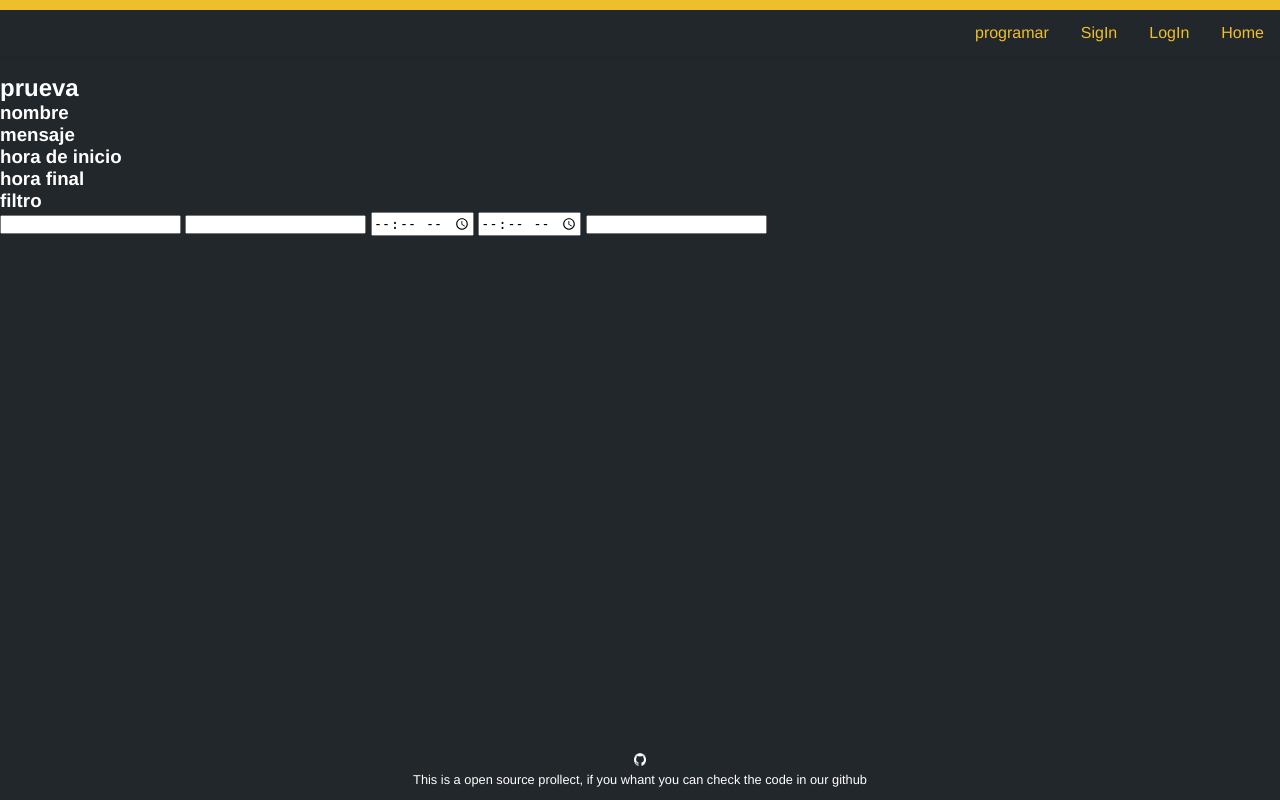
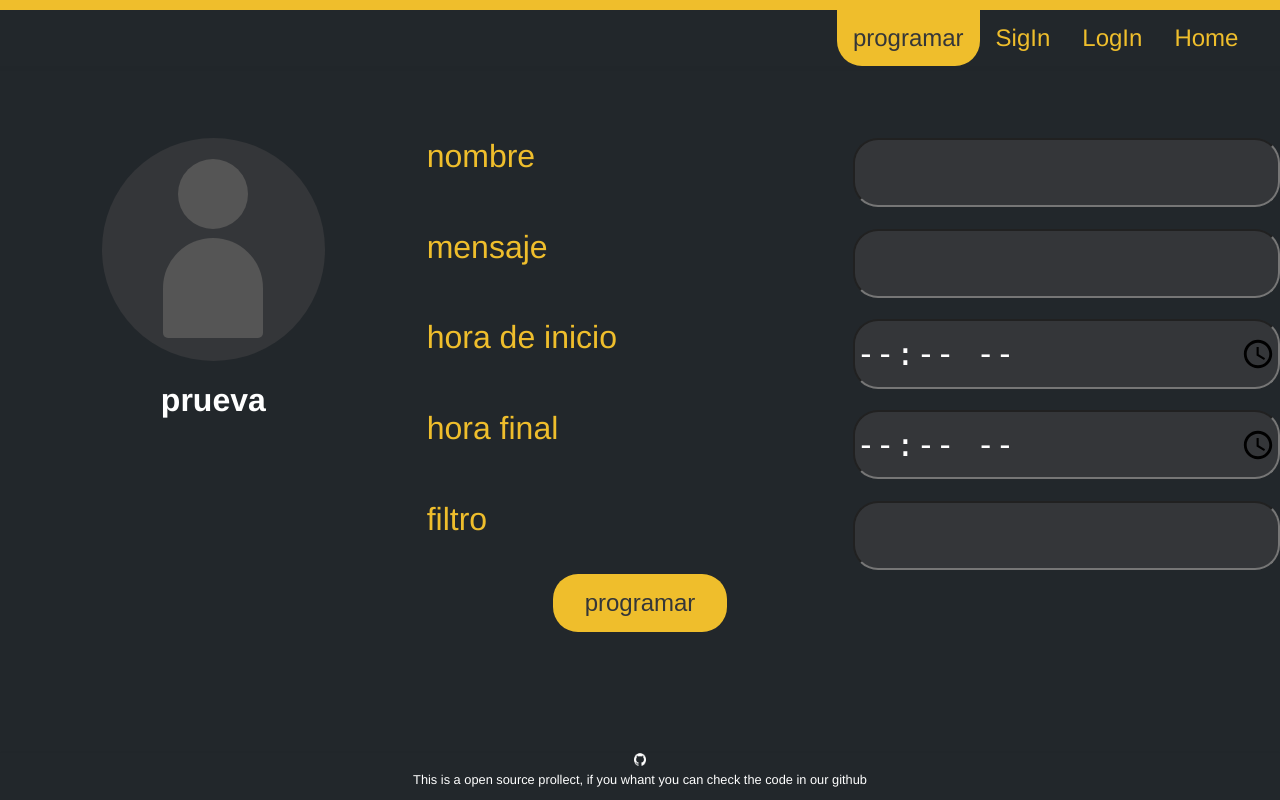
Before and after one commit to augusto539/Back-Bot, a Flask app: page /program in a window 1280 px wide. Run offline with Flask 2, Linux system fonts and the light colour scheme.

Commit message:
changes in layout and program

```diff
--- a/app.py
+++ b/app.py
@@ -6,7 +6,8 @@
 
 @app.route('/')
 def landing():
-   return render_template('landing.html')
+   landing = "active"
+   return render_template('landing.html', landing=landing)
 
 @app.route('/logIn')
 def logIn():
@@ -17,8 +18,9 @@
    return ('SigIn')
 
 @app.route('/program')
-def programar():
-   return render_template('program.html')
+def program():
+   program = "active"
+   return render_template('program.html', program=program)
 
 
 if __name__ == "__main__":
--- a/static/css/Style.css
+++ b/static/css/Style.css
@@ -8,16 +8,56 @@
     color: white;
 
     font-family: Helvetica, sans-serif;
+
+    height: 100%;
+}
+
+body{
+    height: 100%;
+    width: auto;
+}
+
+button{
+    background-color: #efbe2c;
+    color: #343639;
+    border: none;
+    outline: none;
+
+    padding: 15px 32px;
+    margin: 4px 2px;
+    font-size: 1.5rem;
+
+    text-align: center;
+    text-decoration: none;
+
+    display: inline-block;
+    cursor: pointer;
+    border-radius: 25px;
+}
+
+button:hover{
+    background-color: #343639;
+    color: #efbe2c;
+}
+
+button:active{
+    background-color: #efbe2c;
+    color: #343639;
 }
 
 .nav_var{
     box-shadow: 0px 5px 0px 0px #00000005;
     grid-template-columns: 10% repeat(3, 1fr) 10%;
+
+    font-size: 1.5rem;
 }
 
 ul {
     list-style-type: none;
     overflow: hidden;
+
+
+    padding-right: 2%;
 }
 
 li {
@@ -37,6 +77,11 @@
 }
 
 li a:hover{
+    background-color: #efbe2c;
+    color: #343639;
+}
+
+.active {
     background-color: #efbe2c;
     color: #343639;
 }
@@ -121,24 +166,122 @@
     padding-bottom: 10%;
 }
 
-.main_card button{
-    background-color: #efbe2c;
-    color: #343639;
-    border: none;
 
-    padding: 15px 32px;
-    margin: 4px 2px;
-    font-size: 1.5rem;
 
+
+
+.program{
+    display: grid;
+    grid-template-columns: repeat(3, 1fr);
+    grid-template-rows: 10% 60% 20% 10%;
+
+    height: 90%;
+}
+
+.contact_card{
+    grid-column: 1;
+    grid-row: 2/4;
+}
+
+.tags{
+    grid-column: 2;
+}
+
+.imput{
+    grid-column: 3;
+}
+
+
+.contact_card .empty{
+    grid-column: 2;
+}
+
+.circle {
+    height: 180px;
+    width: 180px;
+    background-color: #343639;
+    border-radius: 50%;
+
+    margin-left: auto;
+    margin-right: auto;
+
+    padding: 5%;
+}
+.head {
+    height: 70px;
+    width: 70px;
+    background-color: #555;
+    border-radius: 50%;
+
+    margin-bottom: 5%;
+
+    margin-left: auto;
+    margin-right: auto;
+}
+
+.body{
+    height: 100px;
+    width: 100px;
+    background-color: #555;
+
+    border-top-left-radius: 50%;
+    border-top-right-radius: 50%;
+
+    border-bottom-left-radius: 5%;
+    border-bottom-right-radius: 5%;
+
+    margin-left: auto;
+    margin-right: auto;
+}
+
+.contact_card h1{
     text-align: center;
-    text-decoration: none;
+    margin-top: 5%;
+}
 
-    display: inline-block;
-    cursor: pointer;
+
+.tags, .imput{
+    display: grid;
+    grid-template-rows: repeat(5, 1fr);
+    grid-row-gap: 5%;
+    grid-row: 2;
+}
+
+.program .buttom{
+    grid-column: 2;
+    grid-row: 3;
+
+    margin-left: auto;
+    margin-right: auto;
+}
+
+
+.tags .name, .imput .name{
+    grid-row: 1;
+}
+.tags .message, .imput .message{
+    grid-row: 2;
+}
+.tags .start_time, .imput .start_time{
+    grid-row: 3;
+}
+.tags .end_time, .imput .end_time{
+    grid-row: 4;
+}
+.tags .filter, .imput .filter{
+    grid-row: 5;
+}
+
+.tags p{
+    color: #efbe2c;
+    font-size: 2rem;
+}
+
+.imput input{
+    background-color: #343639;
+    color: white;
+    font-size: 2rem;
+
+    outline: none;
     border-radius: 25px;
 }
-
-.main_card button:hover{
-    background-color: #343639;
-    color: #efbe2c;
-}
--- a/templates/landing.html
+++ b/templates/landing.html
@@ -7,7 +7,7 @@
             <img src="static\img\robot 1 fondo oscuro.png" alt="">
             <p class="name"> Black Bot </p>
             <p> I'm a app for automatize your WhatsAppWeb </p>
-            <button> Get started! </button>
+            <a href="program"><button> Get started! </button></a>
         </div>
     </div>
 
--- a/templates/layout.html
+++ b/templates/layout.html
@@ -15,10 +15,10 @@
     <div class="nav_var">
         <div class="upper_nav"></div>
         <ul>
-            <li><a href="">Home</a></li>
-            <li><a href="">LogIn</a></li>
-            <li><a href="">SigIn</a></li>
-            <li><a href="/program">programar</a></li>
+            <li><a href="/" class={{landing}}>Home</a></li>
+            <li><a href="" class="">LogIn</a></li>
+            <li><a href="" class="">SigIn</a></li>
+            <li><a href="program" class={{program}}>programar</a></li>
         </ul>
     </div>
 
--- a/templates/program.html
+++ b/templates/program.html
@@ -4,27 +4,31 @@
 
     <div class="program">
         <div class="contact_card">
-            <img src="" alt="">
-            <h2> prueva </h2>
+            <div class="empty">
+                <div class="circle">
+                    <div class="head"></div>
+                    <div class="body"></div>
+                </div>
+            </div>
+            <h1> prueva </h1>
+        </div>
+        <div class="tags">
+            <p class="name"> nombre </p>
+            <p class="message"> mensaje </p>
+            <p class="start_time"> hora de inicio </p>
+            <p class="end_time"> hora final </p>
+            <p class="filter"> filtro </p>
+        </div>
+        <div class="imput">
+            <input type="text" class="name" required>
+            <input type="text" class="message" required>
+            <input type="time" class="start_time" id="appt" name="appt" min="00:00" max="23:59" required>
+            <input type="time" class="end_time" id="appt" name="appt" min="00:00" max="23:59" required>
+            <input type="text" class="filter" required>
+        </div>
+        <div class="buttom">
+            <button> programar </button>
         </div>
     </div>
 
-    <div class="data">
-        <div class="tags">
-            <h3> nombre </h3>
-            <h3> mensaje </h3>
-            <h3> hora de inicio </h3>
-            <h3> hora final </h3>
-            <h3> filtro </h3>
-        </div>
-        <div class="imput">
-            <input type="text" required>
-            <input type="text" required>
-            <input type="time" id="appt" name="appt" min="00:00" max="23:59" required>
-            <input type="time" id="appt" name="appt" min="00:00" max="23:59" required>
-            <input type="text" required>
-        </div>
-    </div>
-
-
 {% endblock %}
```
